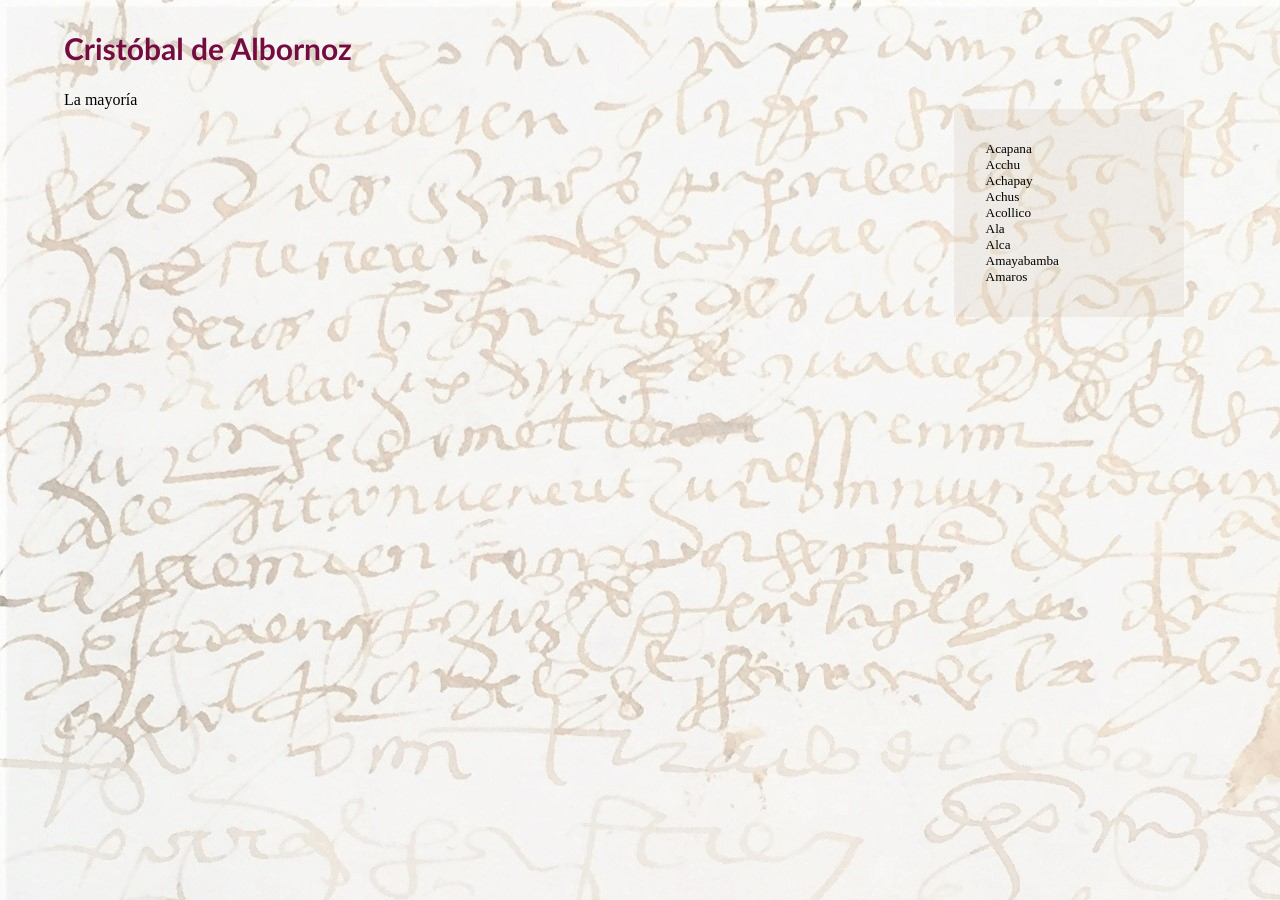
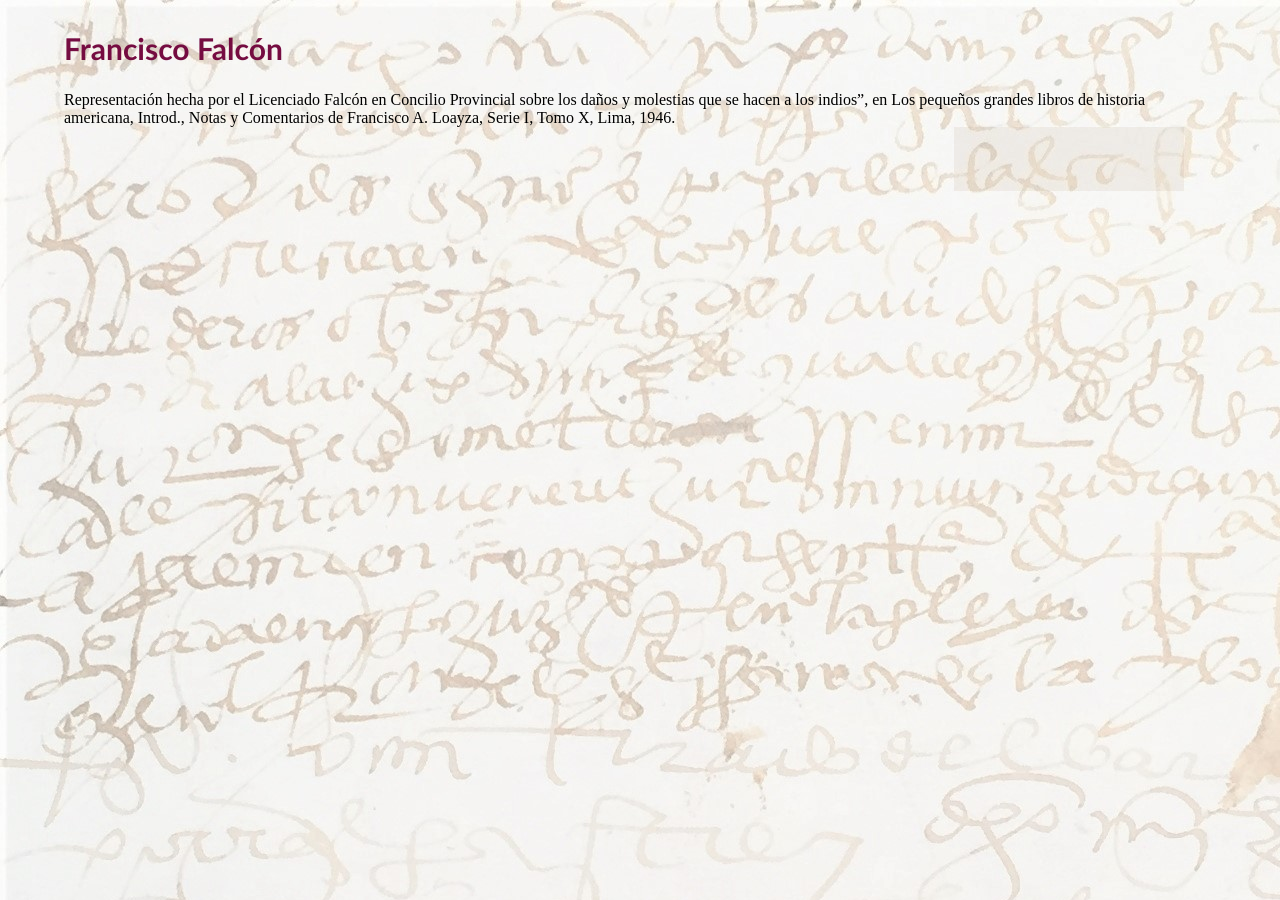
Before and after one commit to glosascroniquenses/glosascroniquenses.github.io, a Jekyll site: the page built from _autores/cronista3.html, in a window 1280 px wide. Built offline with Jekyll 4.4.1, drawn with Linux system fonts in a browser that asks for light colours.

Commit message:
Update cronista3.html

```diff
--- a/_autores/cronista3.html
+++ b/_autores/cronista3.html
@@ -1,6 +1,6 @@
 ---
-title: Cristóbal de Albornoz
-data: albornoz
+title: Francisco Falcón
+data: cronista3
 ---
 
-La mayoría
+Representación hecha por el Licenciado Falcón en Concilio Provincial sobre los daños y molestias que se hacen a los indios”, en Los pequeños grandes libros de historia americana, Introd., Notas y Comentarios de Francisco A. Loayza, Serie I, Tomo X, Lima, 1946.
```
